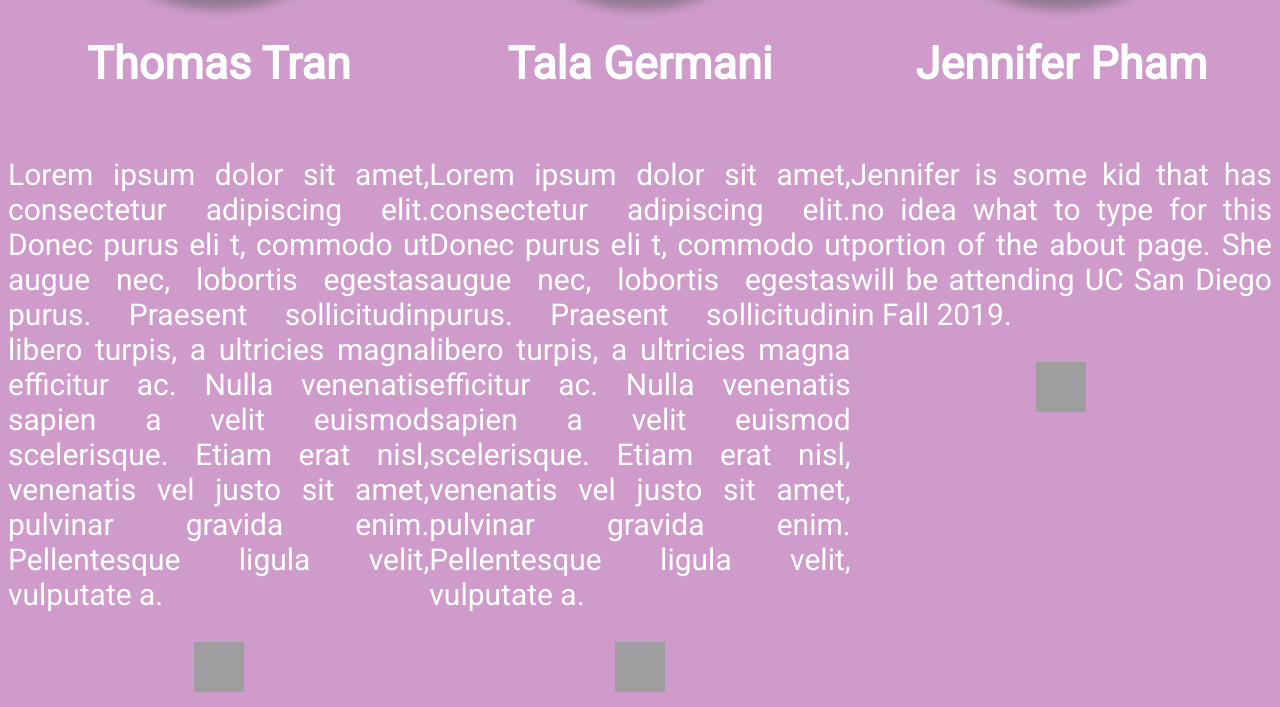
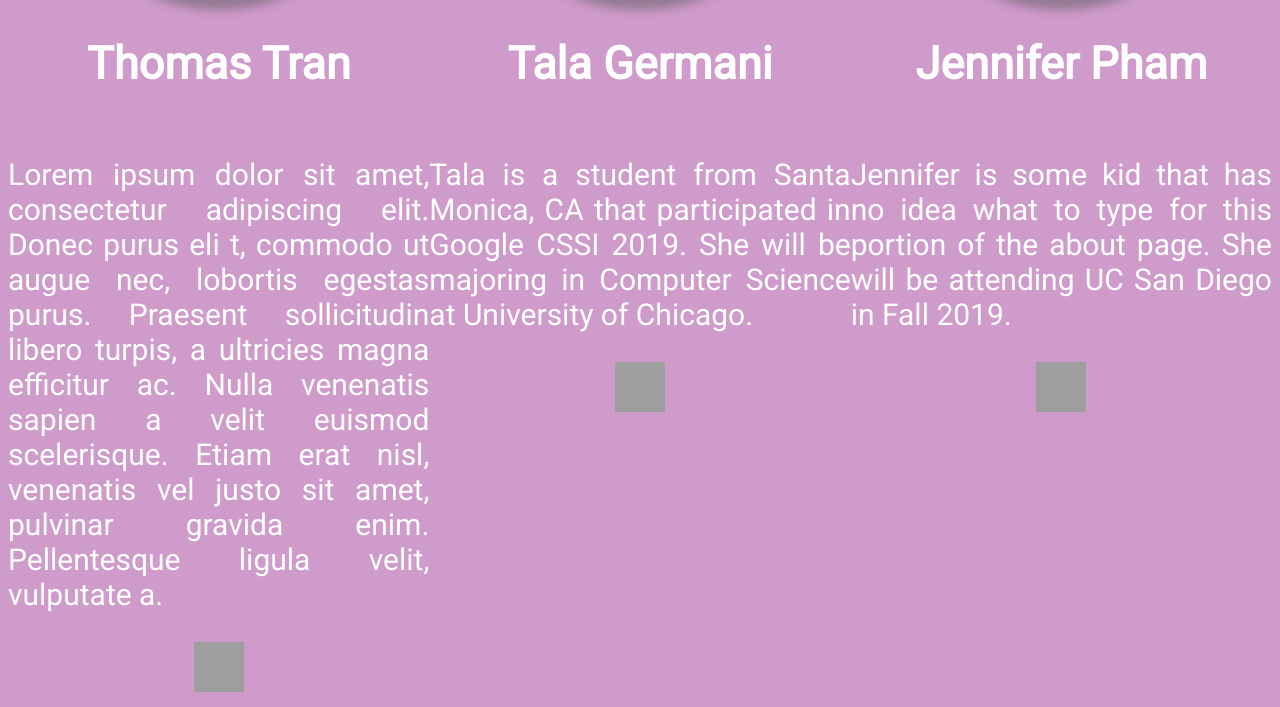
Before and after one commit to Froggerson/PinMaps, a Python web app: template templates/aboutus.html in a window 1280 px wide. Shown: the part 571-1278 px from the top of the page. Run offline with Jinja, Linux system fonts and the light colour scheme; the template is opened without the code that fills it, so the values that code supplies are empty; grey boxes are pictures that could not be loaded.

Commit message:
wrote talas bio

```diff
--- a/templates/aboutus.html
+++ b/templates/aboutus.html
@@ -26,10 +26,7 @@
         <div class="us">
           <img class="profile-pic" src="https://ft7q323msjfk2hgf49jihjgw-wpengine.netdna-ssl.com/wp-content/uploads/2017/11/daniel.jpg" alt="">
           <h2>Tala Germani</h2>
-          <p>Lorem ipsum dolor sit amet, consectetur adipiscing elit. Donec purus eli
-            t, commodo ut augue nec, lobortis egestas purus. Praesent sollicitudin libero turpis, a
-             ultricies magna efficitur ac. Nulla venenatis sapien a velit euismod scelerisque. Etiam
-              erat nisl, venenatis vel justo sit amet, pulvinar gravida enim. Pellentesque ligula velit, vulputate a.</p>
+          <p>Tala is a student from Santa Monica, CA that participated in Google CSSI 2019. She will be majoring in Computer Science at University of Chicago.</p>
           <a class="links" href="#"><img src="https://image.flaticon.com/icons/svg/174/174857.svg" height="50px" width="50px"></a>
         </div>
         <div class="us">
```
